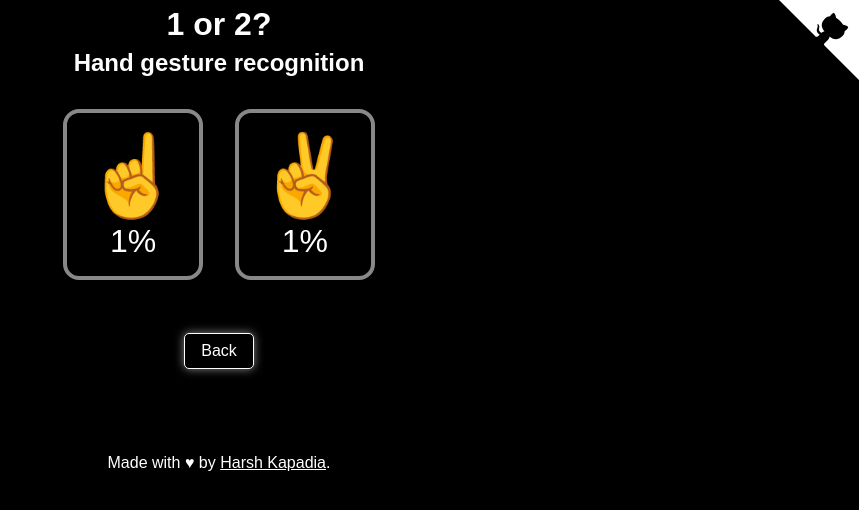
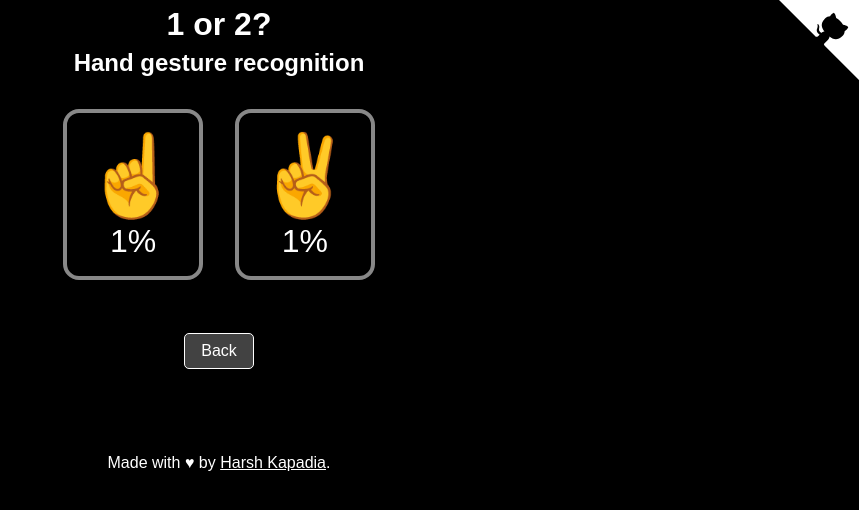
Before and after one commit to HarshKapadia2/one-or-two, a Flask app: template templates/output.html in a window 1280 px wide, with the pointer over the restyled element. Shown: the top 510 px of the page, without its empty margins (421-1280 px from the left). Run offline with Flask 2, Linux system fonts and the light colour scheme; the template is opened without the code that fills it: most values are stand-ins (such as "Sample title", 1, 10 or a date in 2020).

Commit message:
:hammer: refactor: Replace button hover shadow with background color

```diff
--- a/static/css/style.css
+++ b/static/css/style.css
@@ -119,7 +119,7 @@ button
 
 button:hover
 {
-	box-shadow: 0 0 10px #fff8;
+	background-color: #424242;
 }
 
 label
```
